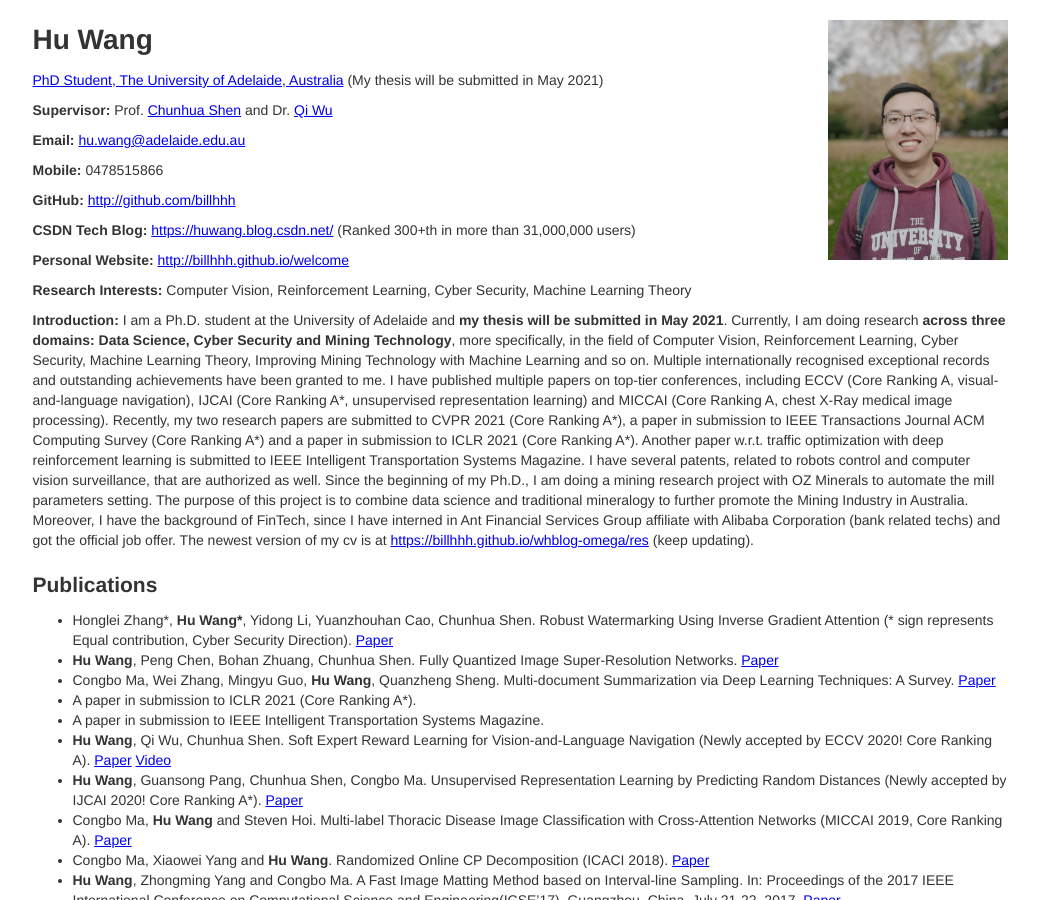
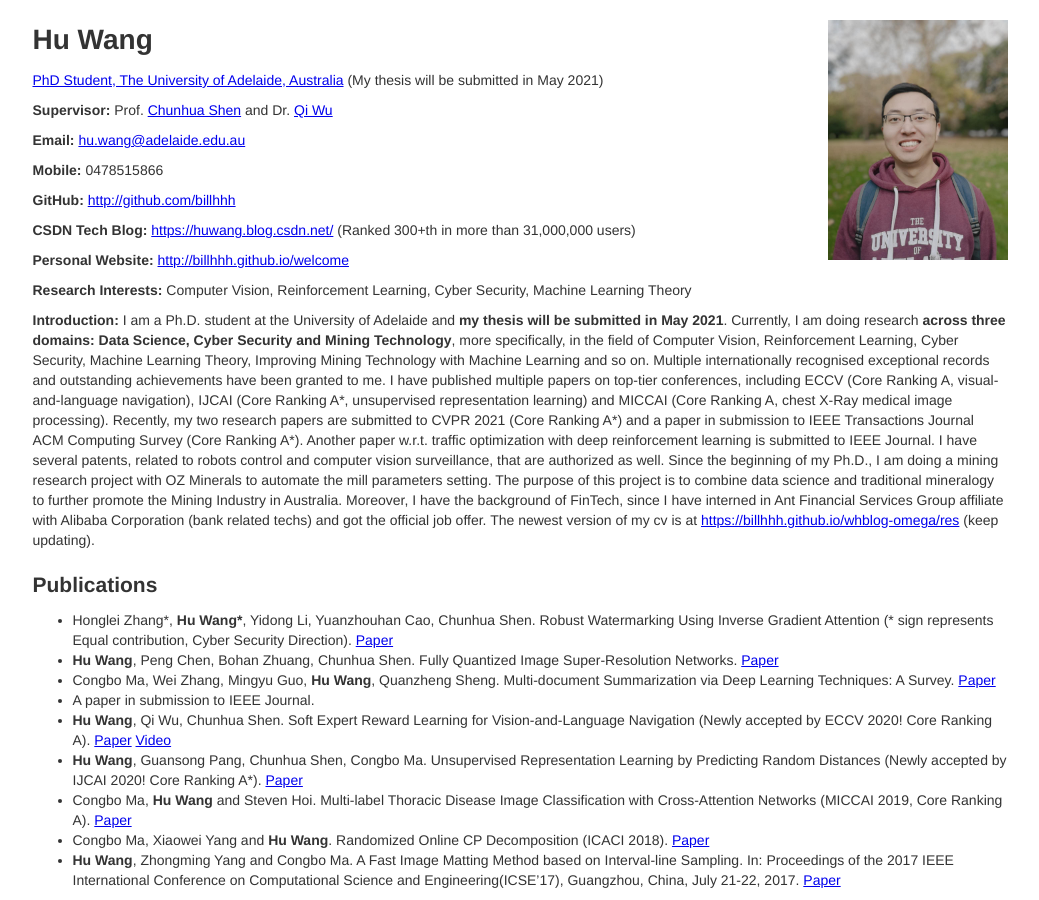
Before and after one commit to billhhh/whblog-omega, a Jekyll site: the page res/index.html, which Jekyll copies as it is, in a window 1280 px wide and 900 px high. Shown: the whole window, without its empty margins (120-1159 px from the left). Built offline with Jekyll 4.4.1, drawn with Linux system fonts in a browser that asks for light colours.

Commit message:
Update index.html

```diff
--- a/res/index.html
+++ b/res/index.html
@@ -47,8 +47,8 @@
 	Currently, I am doing research <strong>across three domains: Data Science, Cyber Security and Mining Technology</strong>, more specifically, in the field of Computer Vision, Reinforcement Learning, Cyber Security, Machine Learning Theory, Improving Mining Technology with Machine Learning and so on.
 	Multiple internationally recognised exceptional records and outstanding achievements have been granted to me.
 	I have published multiple papers on top-tier conferences, including ECCV (Core Ranking A, visual-and-language navigation), IJCAI (Core Ranking A*, unsupervised representation learning) and MICCAI (Core Ranking A, chest X-Ray medical image processing).
-	Recently, my two research papers are submitted to CVPR 2021 (Core Ranking A*), a paper in submission to IEEE Transactions Journal ACM Computing Survey (Core Ranking A*) and a paper in submission to ICLR 2021 (Core Ranking A*).
-	Another paper w.r.t. traffic optimization with deep reinforcement learning is submitted to IEEE Intelligent Transportation Systems Magazine.
+	Recently, my two research papers are submitted to CVPR 2021 (Core Ranking A*) and a paper in submission to IEEE Transactions Journal ACM Computing Survey (Core Ranking A*).
+	Another paper w.r.t. traffic optimization with deep reinforcement learning is submitted to IEEE Journal.
 	I have several patents, related to robots control and computer vision surveillance, that are authorized as well.
 	Since the beginning of my Ph.D., I am doing a mining research project with OZ Minerals to automate the mill parameters setting. The purpose of this project is to combine data science and traditional mineralogy to further promote the Mining Industry in Australia.
 	Moreover, I have the background of FinTech, since I have interned in Ant Financial Services Group affiliate with Alibaba Corporation (bank related techs) and got the official job offer.
@@ -68,11 +68,8 @@
 	  <li>
             Congbo Ma, Wei Zhang, Mingyu Guo, <strong>Hu Wang</strong>, Quanzheng Sheng. Multi-document Summarization via Deep Learning Techniques: A Survey. <a href = "https://arxiv.org/abs/2011.04843">Paper</a>
           </li>
-	  <li>
-            A paper in submission to ICLR 2021 (Core Ranking A*).
-          </li>
           <li>
-            A paper in submission to IEEE Intelligent Transportation Systems Magazine.
+            A paper in submission to IEEE Journal.
           </li>
 	  <li>
             <strong>Hu Wang</strong>, Qi Wu, Chunhua Shen. Soft Expert Reward Learning for Vision-and-Language Navigation (Newly accepted by ECCV 2020! Core Ranking A). <a href = "https://www.ecva.net/papers/eccv_2020/papers_ECCV/papers/123540120.pdf">Paper</a> <a href = "https://www.youtube.com/watch?v=mTMHju4F2UU">Video</a>
```
